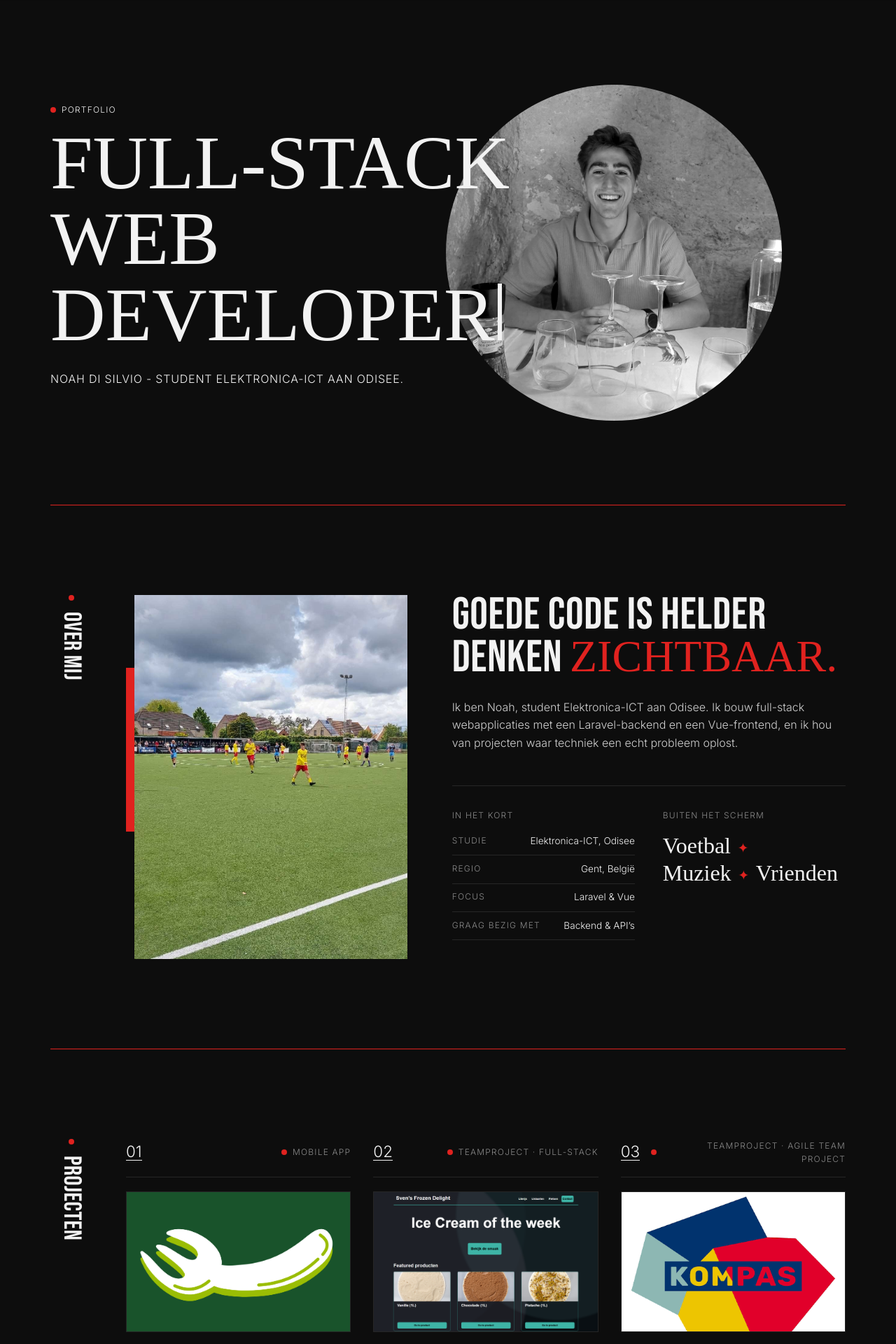
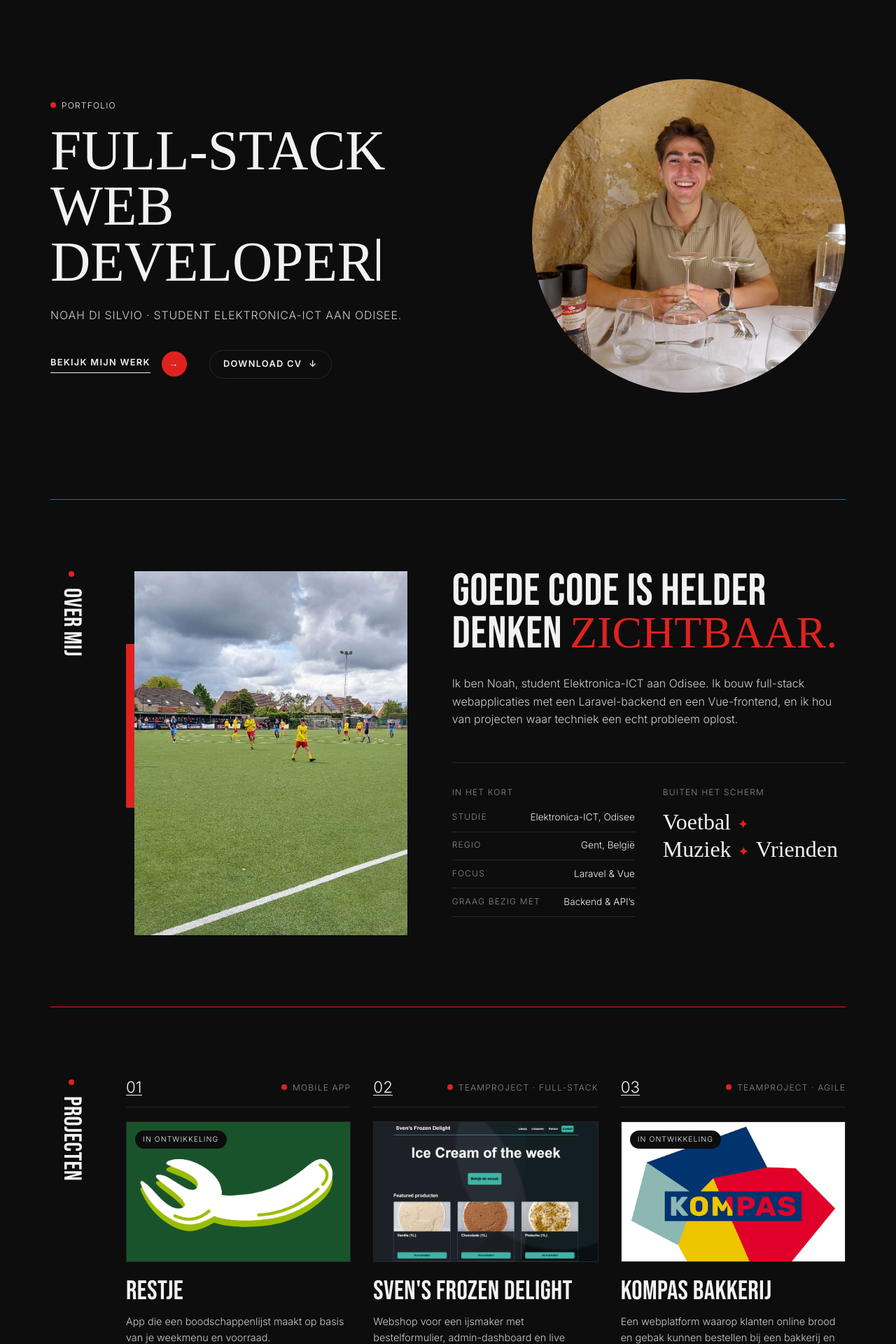
Before and after one commit to NoahDiSilvio/portfolio, a Vue app: page / in a window 1280 px wide. Shown: the part 80-2000 px from the top of the page at 70% size. Built offline with nearby package versions, Linux system fonts and the light colour scheme; a web font is replaced by a local one.

Commit message:
fix: kleine aanpassingen die er voor zorgen dat de flow mooier is

```diff
--- a/src/App.vue
+++ b/src/App.vue
@@ -115,7 +115,6 @@ onUnmounted(() => {
         <a v-for="link in navLinks" :key="link.href" :href="link.href" class="roll" :class="{ active: activeId === link.href.slice(1) }" @click="closeMenu">
           <span :data-text="link.label">{{ link.label }}</span>
         </a>
-        <span class="dot"></span>
       </div>
     </nav>
 
@@ -196,8 +195,6 @@ onUnmounted(() => {
 
 .links .active span { color: var(--red); }
 
-.links a:hover { color: var(--red); }
-
 .menu-toggle { display: none; }
 
 .footer {
@@ -247,8 +244,8 @@ onUnmounted(() => {
 
 .bottom {
   display: flex;
-  justify-content: space-between;
-  gap: 1rem;
+  justify-content: center;
+  gap: 2rem;
   padding: 1.25rem 2rem;
   border-top: 1px solid var(--border);
 }
@@ -320,8 +317,6 @@ onUnmounted(() => {
     letter-spacing: 0.02em;
   }
 
-  .links .dot { display: none; }
-
   .cols {
     grid-template-columns: repeat(2, minmax(0, 1fr));
     gap: 1.5rem;
--- a/src/components/HeroSection.vue
+++ b/src/components/HeroSection.vue
@@ -55,14 +55,6 @@ onUnmounted(() => {
 
 <template>
   <section id="home" class="hero">
-    <div class="visual">
-      <div class="circle"></div>
-      <template v-if="showPhoto">
-        <img src="/me.jpg" alt="Noah Di Silvio" class="photo" @error="showPhoto = false" />
-        <img src="/me.jpg" alt="" aria-hidden="true" class="photo color" />
-      </template>
-    </div>
-
     <div class="content">
       <p class="small-caps eyebrow"><span class="dot"></span>Portfolio</p>
       <h1 :aria-label="lines.join(' ')">
@@ -71,8 +63,26 @@ onUnmounted(() => {
         </span>
       </h1>
       <p class="tagline">
-        Noah Di Silvio - Student Elektronica-ICT aan Odisee.
+        Noah Di Silvio · Student Elektronica-ICT aan Odisee.
       </p>
+      <div class="actions">
+        <a href="#projects" class="btn-arrow">
+          <span class="label">Bekijk mijn werk</span>
+          <span class="arrow">→</span>
+        </a>
+        <a :href="`/cv.pdf`" download="CV-Noah-Di-Silvio.pdf" class="btn-outline">
+          Download CV <span>↓</span>
+        </a>
+      </div>
+    </div>
+    <div class="visual">
+      <img
+        v-if="showPhoto"
+        src="/me.jpg"
+        alt="Noah Di Silvio"
+        class="photo"
+        @error="showPhoto = false"
+      />
     </div>
 
     <ul class="side">
@@ -84,100 +94,35 @@ onUnmounted(() => {
 <style scoped>
 .hero {
   position: relative;
-  min-height: 90vh;
-  display: flex;
+  display: grid;
+  grid-template-columns: minmax(0, 1.2fr) minmax(0, 1fr);
   align-items: center;
-  overflow: hidden;
-}
-
-.photo.color {
-  filter: none;
-  mix-blend-mode: normal;
-  opacity: 0;
-  animation: none;
-  transition: opacity 0.6s ease;
-}
-
-.visual:hover .photo.color {
-  opacity: 1;
+  gap: clamp(2rem, 4vw, 4rem);
+  min-height: calc(100svh - 5.5rem);
+  padding: 3rem 0 5rem;
 }
 
 .content {
   position: relative;
   z-index: 2;
-  pointer-events: none;
-}
-
-.content a {
-  pointer-events: auto;
 }
 
 .eyebrow {
   display: flex;
   align-items: center;
   gap: 0.5rem;
+  margin: 0 0 1rem;
 }
 
 h1 {
   font-family: var(--fun);
-  font-size: clamp(3rem, 8.5vw, 7rem);
+  font-size: clamp(3rem, 6.2vw, 6rem);
   line-height: 1;
   letter-spacing: 0;
 }
 
-.tagline {
-  margin: 1.5rem 0 2rem;
-  text-transform: uppercase;
-  letter-spacing: 0.05em;
-}
-
-.visual {
-  position: absolute;
-  right: 8%;
-  top: 50%;
-  transform: translateY(-50%);
-  width: min(45vw, 30rem);
-  aspect-ratio: 1;
-}
-
-.circle {
-  position: absolute;
-  inset: 0;
-  border-radius: 50%;
-}
-
-.photo {
-  position: absolute;
-  inset: 0;
-  width: 100%;
-  height: 100%;
-  object-fit: cover;
-  border-radius: 50%;
-  filter: grayscale(1) contrast(1.1);
-  mix-blend-mode: luminosity;
-}
-
-.side {
-  position: absolute;
-  right: 0;
-  bottom: 15%;
-  list-style: none;
-  margin: 0;
-  padding: 0;
-  text-align: right;
-  font-size: 0.8rem;
-  letter-spacing: 0.1em;
-  text-transform: uppercase;
-  z-index: 2;
-}
-
-.line {
-  display: block;
-}
-
-.rest {
-  visibility: hidden;
-}
+.line { display: block; }
+.rest { visibility: hidden; }
 
 .caret {
   display: inline-block;
@@ -188,32 +133,52 @@ h1 {
   animation: blink 0.8s steps(1) infinite;
 }
 
-@media (max-width: 48rem) {
-  .visual { right: -20%; opacity: 0.5; width: 80vw; }
-  .side { display: none; }
+.tagline {
+  margin: 1.5rem 0 2.25rem;
+  color: #cfcfcf;
+  text-transform: uppercase;
+  letter-spacing: 0.05em;
 }
 
+.actions {
+  display: flex;
+  flex-wrap: wrap;
+  align-items: center;
+  gap: 1.25rem 2rem;
+}
+
+.visual {
+  justify-self: end;
+  width: 100%;
+  max-width: 28rem;
+  aspect-ratio: 1;
+}
+
+.photo {
+  width: 100%;
+  height: 100%;
+  object-fit: cover;
+  border-radius: 50%;
+}
+
+.side {
+  position: absolute;
+  right: 0;
+  bottom: 2rem;
+  margin: 0;
+  padding: 0;
+  list-style: none;
+  font-size: 0.75rem;
+  letter-spacing: 0.1em;
+  text-align: right;
+  text-transform: uppercase;
+  color: var(--muted);
+}
+
+/* intro-animaties */
 .content > * {
   opacity: 0;
   animation: fadeUp 0.9s cubic-bezier(0.2, 0.65, 0.3, 1) forwards;
-}
-.content > *:nth-child(2) { animation-delay: 0.15s; }
-.content > *:nth-child(3) { animation-delay: 2s; }
-.content > *:nth-child(4) { animation-delay: 0.45s; }
-
-.circle {
-  animation: scaleIn 1.2s cubic-bezier(0.2, 0.65, 0.3, 1) forwards;
-  transform: scale(0);
-}
-
-.photo {
-  opacity: 0;
-  animation: fadeIn 1s 0.6s ease forwards;
-}
-
-.side {
-  opacity: 0;
-  animation: fadeIn 1s 0.9s ease forwards;
 }
 
 .content > h1 {
@@ -221,31 +186,61 @@ h1 {
   animation: none;
 }
 
+.content > .tagline { animation-delay: 2s; }
+.content > .actions { animation-delay: 2.2s; }
+
+.photo {
+  opacity: 0;
+  animation: fadeIn 1s 0.4s ease forwards;
+}
+
+.side {
+  opacity: 0;
+  animation: fadeIn 1s 2.4s ease forwards;
+}
+
 @keyframes fadeUp {
   from { opacity: 0; transform: translateY(2.5rem); }
   to { opacity: 1; transform: none; }
 }
 
-@keyframes scaleIn {
-  to { transform: scale(1); }
-}
+@keyframes fadeIn { to { opacity: 1; } }
+@keyframes blink { 50% { opacity: 0; } }
 
-@keyframes fadeIn {
-  to { opacity: 1; }
-}
-
-@keyframes blink {
-  50% { opacity: 0; }
-}
-
+/* zwart-wit + kleur bij hover, enkel met muis */
 @media (hover: hover) {
   .photo {
     filter: grayscale(1) contrast(1.1);
     transition: filter 0.6s ease;
   }
 
-  .visual:hover .photo {
-    filter: none;
+  .visual:hover .photo { filter: none; }
+}
+
+/* gsm: foto boven de tekst */
+@media (max-width: 48rem) {
+  .hero {
+    grid-template-columns: minmax(0, 1fr);
+    gap: 2rem;
+    min-height: auto;
+    padding: 2rem 0 3.5rem;
+  }
+
+  .visual {
+    order: -1;
+    justify-self: start;
+    max-width: 15rem;
+  }
+
+  .side { display: none; }
+}
+
+@media (prefers-reduced-motion: reduce) {
+  .content > *,
+  .photo,
+  .side {
+    opacity: 1;
+    animation: none;
   }
 }
 </style>
--- a/src/components/ProjectCard.vue
+++ b/src/components/ProjectCard.vue
@@ -12,6 +12,7 @@ defineProps<{ project: Project; index: number }>()
     </header>
 
     <div class="thumb">
+      <span v-if="project.status" class="status small-caps">{{ project.status }}</span>
       <img v-if="project.image" :src="project.image" :alt="`Screenshot van ${project.title}`" />
       <span v-else class="placeholder">{{ project.title }}</span>
     </div>
@@ -69,6 +70,7 @@ defineProps<{ project: Project; index: number }>()
 }
 
 .thumb {
+  position: relative;
   aspect-ratio: 16 / 10;
   display: grid;
   place-items: center;
@@ -155,6 +157,18 @@ defineProps<{ project: Project; index: number }>()
   transition: color 0.2s, border-color 0.2s;
 }
 
+.status {
+  position: absolute;
+  top: 0.75rem;
+  left: 0.75rem;
+  z-index: 1;
+  padding: 0.3rem 0.7rem;
+  border-radius: 999px;
+  background: var(--bg);
+  color: var(--text);
+  font-size: 0.65rem;
+}
+
 @media (hover: hover) {
   .thumb img { filter: grayscale(0.6); }
 
--- a/src/components/ServicesSection.vue
+++ b/src/components/ServicesSection.vue
@@ -36,6 +36,7 @@ const services = [
           v-for="(s, i) in services"
           :key="s.title"
           class="service reveal"
+          :open="i === 0"
           :style="{ '--delay': i * 0.1 + 's' }"
         >
           <summary>
--- a/src/data/projects.ts
+++ b/src/data/projects.ts
@@ -1,6 +1,7 @@
 export interface Project {
   title: string
   type: string
+  status?: string
   description: string
   tech: string[]
   image?: string
@@ -12,7 +13,8 @@ export const projects: Project[] = [
   {
     title: 'Restje',
     type: 'Mobile app',
-    description: 'App die een boodschappenlijst maakt op basis van je weekmenu en voorraad. (onder constructie)',
+    status: 'In ontwikkeling',
+    description: 'App die een boodschappenlijst maakt op basis van je weekmenu en voorraad.',
     tech: ['Flutter'],
     image: '/projects/restje.png',
   },
@@ -28,8 +30,9 @@ export const projects: Project[] = [
   },
   {
     title: 'Kompas Bakkerij',
-    type: 'Teamproject · Agile Team Project',
-    description: 'Een webplatform waarop klanten online brood en gebak kunnen bestellen bij een bakkerij en ophalen op een gekozen dag. (onder constructie)',
+    type: 'Teamproject · Agile',
+    status: 'In ontwikkeling',
+    description: 'Een webplatform waarop klanten online brood en gebak kunnen bestellen bij een bakkerij en ophalen op een gekozen dag.',
     tech: ['Vue', 'Laravel'],
     image: '/projects/kompas.png',
   },
--- a/src/style.css
+++ b/src/style.css
@@ -59,7 +59,7 @@ h1, h2, h3 {
   position: relative;
   grid-template-columns: 3.75rem minmax(0, 1fr);
   gap: 3rem;
-  padding: clamp(5rem, 10vw, 9rem) 0;
+  padding: clamp(4rem, 8vw, 7rem) 0;
   border-top: 1px solid var(--border);
 }
 
@@ -233,7 +233,29 @@ html {
   }
 }
 
-html:not(.loaded) .hero h1,
-html:not(.loaded) .hero h1 * {
+html:not(.loaded) .hero .content > *,
+html:not(.loaded) .hero .photo,
+html:not(.loaded) .hero .side {
   animation-play-state: paused;
 }
+
+.btn-outline {
+  display: inline-flex;
+  align-items: center;
+  gap: 0.6rem;
+  padding: 0.6rem 1.2rem;
+  border: 1px solid var(--border);
+  border-radius: 999px;
+  font-size: 0.8rem;
+  font-weight: 600;
+  letter-spacing: 0.1em;
+  text-transform: uppercase;
+  transition: border-color 0.2s, color 0.2s;
+}
+
+@media (hover: hover) {
+  .btn-outline:hover {
+    border-color: var(--red);
+    color: var(--red);
+  }
+}
```
Also changed, not shown: src/components/ContactSection.vue (+34 -22 lines).
